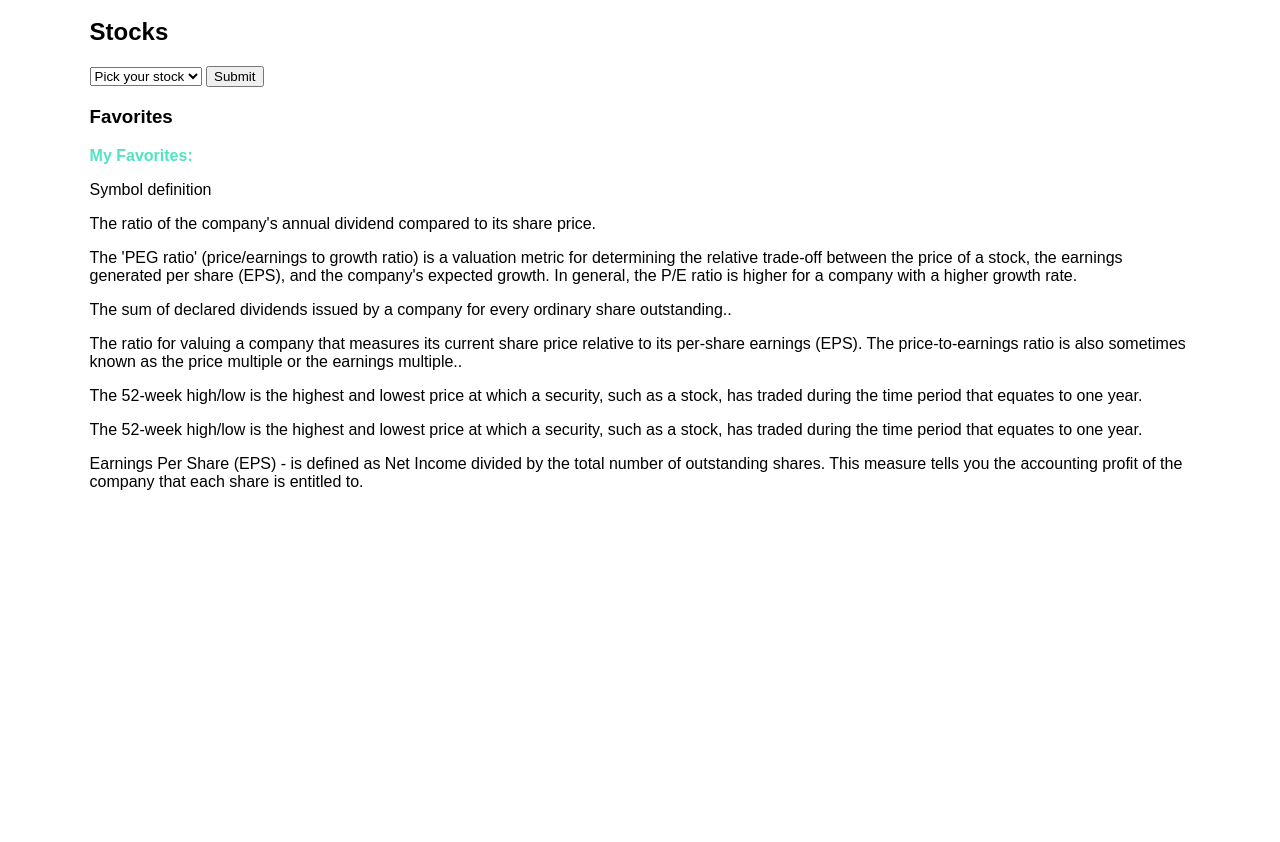
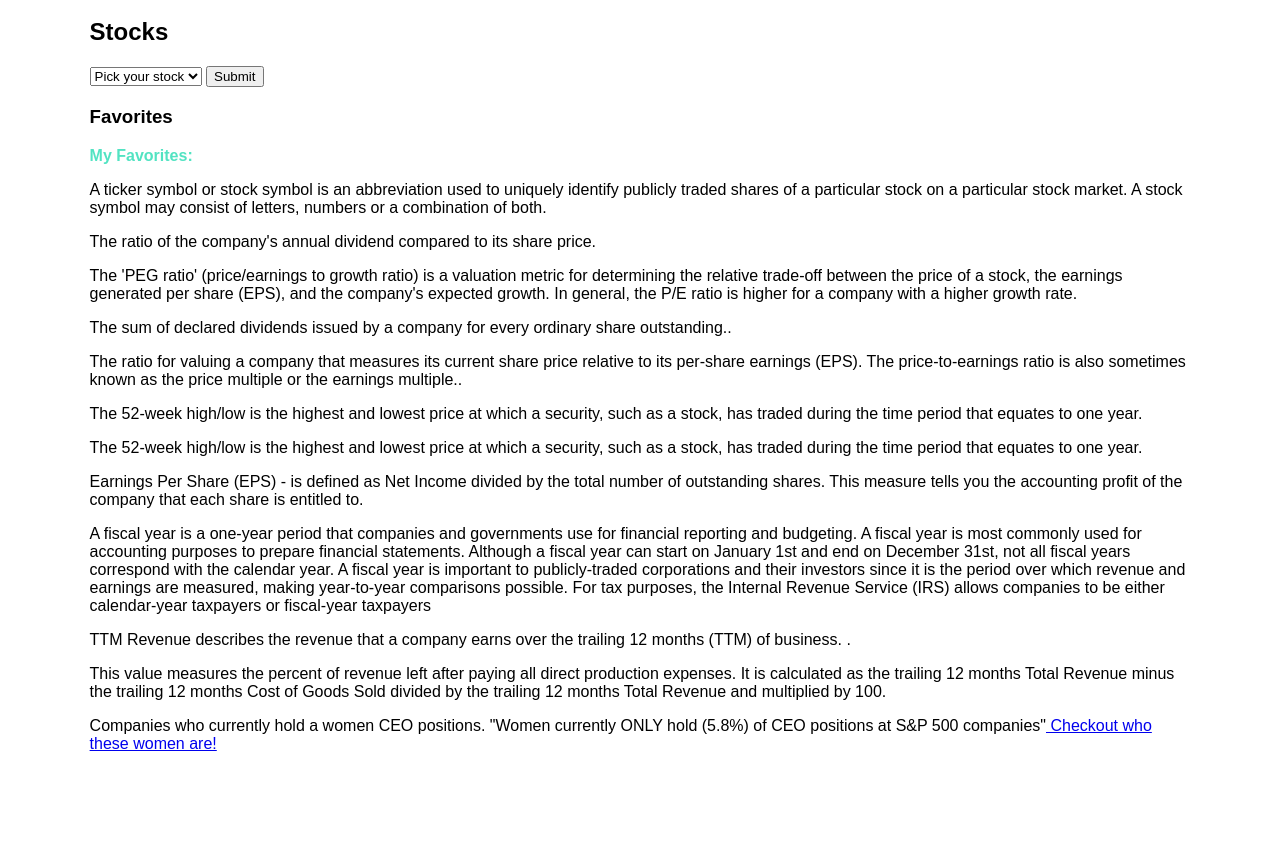
Before and after one commit to tabualhsan/Dow-Jane, a Flask app: page /stocks in a window 1280 px wide. Shown: the part 169-1011 px from the top of the page. Before the commit the page ends 659 px from the top, so only its background shows below. Run offline with Flask 2, Linux system fonts and the light colour scheme; the visitor is signed in with stand-in values (Sample User, id 1); data that the repository does not hold is empty; some libraries are stand-ins or nearby versions.

Commit message:
women ceo symbols

```diff
--- a/crud.py
+++ b/crud.py
@@ -86,12 +86,15 @@ def get_all_stocks():
 
 
 def save_stocks(all_stocks):
+    women_lead = ['GM', 'BBY', 'ANTM','HSY','VTR','ORCL','TPR','ULTA','NDAQ', 'DUK','PGR','OXY','BEN','SYF', 'VRTX','CDW', 'CUS','OTIS','REG', 'ZTS', 'CLX', 'ROST','CE','AMD','ACN','GPS','UPS','ANET','NOC']
 
     count = 0
     for stock in all_stocks:
         if count != 0:
-            stockInfo =Stock(symbol = stock[0], stock_name=stock[1], exchange=stock[2],asset_type=stock[3],status=[4], ipo_date=stock[5], delisting_date=stock[6])
-
+            if stock[0] in women_lead:
+                stockInfo = Stock(symbol = stock[0], stock_name=stock[1], exchange=stock[2],asset_type=stock[3],status=[4], ipo_date=stock[5], delisting_date=stock[6], women_lead = True)
+            else:
+                stockInfo = Stock(symbol = stock[0], stock_name=stock[1], exchange=stock[2],asset_type=stock[3],status=[4], ipo_date=stock[5], delisting_date=stock[6])
 
             db.session.add(stockInfo)
             db.session.commit()
@@ -104,12 +107,6 @@ def get_stock():
 
 
 
-def get_women_lead():
-
-    women_lead = ['GM', 'BBY', 'ANTM','HSY','VTR','ORCL','TPR','ULTA','NDAQ', 'DUK','PGR','OXY','BEN','SYF', 'VRTX','CDW', 'CUS','OTIS','REG', 'ZTS', 'CLX', 'ROST','CE','AMD','ACN','GPS','UPS','ANET','NOC']
-    for stock in women_lead:
-        print(stock)
-    # return women_lead.query.all()
 
 # favorite info ================================================================
 def create_favorites(user_id, stock_id):
--- a/model.py
+++ b/model.py
@@ -36,7 +36,7 @@ class Stock(db.Model):
     status = db.Column(db.String, nullable = False)
     ipo_date = db.Column(db.String, nullable = False)
     delisting_date = db.Column(db.String, nullable = False)
-    women_lead = db.Column(db.Boolean, default = True )
+    women_lead = db.Column(db.Boolean, default = False )
 
 
 
--- a/server.py
+++ b/server.py
@@ -118,7 +118,7 @@ def get_stock():
 
     json_response = res.json()
 
-    json_response.update({"StockID": stock.stock_id})
+    json_response.update({"StockID": stock.stock_id, "WomenLead": stock.women_lead})
 
 
     if symbol:
--- a/static/stocks.js
+++ b/static/stocks.js
@@ -10,6 +10,11 @@ function get_stock_info(evt){
 
 
 }
+
+function get_women_lead(evt){
+
+
+}
 function updateInfo(results){
     $(".company_info").show();
     $("#StockID").html(results.StockID);
@@ -19,6 +24,8 @@ function updateInfo(results){
     $('#Description').html(results.Description);
     $('#Address').html(results.Address);
     $('#FullTimeEmployees').html(results.FullTimeEmployees);
+    $('#RevenueTTM').html(results.RevenueTTM);
+    $('#FiscalYearEnd').html(results.FiscalYearEnd);
     $('#AssetType').html(results.AssetType);
     $('#DividendPerShare').html(results.DividendPerShare);
     $('#DividendYield').html(results.DividendYield);
@@ -26,8 +33,9 @@ function updateInfo(results){
     $('#PEGRatio').html(results.PEGRatio);
     $('#PERatio').html(results.PERatio);
     $('#EPS').html(results.EPS);
-    $('#52WeekHigh').html(results.r["52WeekHigh"]);
-    $('#52WeekLow').html(results.r["52WeekLow"]);
+    $('#WomenLead').html(results.WomenLead ? 'Yes': 'No');
+    $('#52WeekHigh').html(results["52WeekHigh"]);
+    $('#52WeekLow').html(results["52WeekLow"]);
     $('#EPS').html(results.EPS);
 
 };
--- a/templates/all_stocks.html
+++ b/templates/all_stocks.html
@@ -26,7 +26,7 @@
             <dd id="user_favorites"></dd>
             {% for fav in favs %}
 
-                <li> {{fav[1]}} </li>
+                <li> &#10084 {{fav[1]}} </li>
 
             {% endfor %}
         </d1>
@@ -50,18 +50,26 @@
             <dd id="Description"></dd>
             <dt>Address:</dt>
             <dd id="Address"></dd>
-            <dt>FullTimeEmployees:</dt>
+            <dt>Full Time Employees:</dt>
             <dd id="FullTimeEmployees"></dd>
-            <dt>AssetType:</dt>
+            <dt><a href="#RevenueTTM_modal" rel="modal:open">Revenue-TTM:</a></dt>
+            <dd id="RevenueTTM"></dd>
+            <dt><a href="#GrossProfitTTM_modal" rel="modal:open">Gross Profit-TTM</a></dt>
+            <dd id="GrossProfitTTM"></dd>
+            <dt><a href="#FiscalYearEnd_modal" rel= "modal:open">Fiscal Year End:</a></dt>
+            <dd id="FiscalYearEnd"></dd>
+            <dt>Asset Type:</dt>
             <dd id="AssetType"></dd>
-            <dt><a href="#DividendYield_modal" rel="modal:open">DividendYield:</a></dt>
+            <dt><a href="#DividendYield_modal" rel="modal:open">Dividend Yield:</a></dt>
             <dd id="DividendYield"></dd>
-            <dt><a href= "#DividendPerShare_modal" rel= "modal:open">DividendPerShare:</a></dt>
+            <dt><a href= "#DividendPerShare_modal" rel= "modal:open">Dividend Per Share:</a></dt>
             <dd id="DividendPerShare"></dd>
             <dt><a href="#PEGRatio_modal"rel="modal:open">PEGRatio:</a></dt>
             <dd id="PEGRatio"></dd>
             <dt><a href="#PERatio_modal" rel="modal:open">PERatio:</a></dt>
             <dd id="PERatio"></dd>
+            <dt><a href="#WomenLead_modal" rel="modal:open">Women Lead:</a></dt>
+            <dd id="WomenLead"></dd>
             <dt><a href="#52WeekHigh_modal" rel="modal:open">52WeekHigh:</a></dt>
             <dd id="52WeekHigh"></dd>
             <dt><a href="#52WeekLow_modal" rel="modal:open">52WeekLow:</a></dt>
@@ -74,7 +82,7 @@
 
 
     <div id="symbol_modal" class="modal">
-        <p>Symbol definition</p>
+        <p>A ticker symbol or stock symbol is an abbreviation used to uniquely identify publicly traded shares of a particular stock on a particular stock market. A stock symbol may consist of letters, numbers or a combination of both.</p>
     </div>
     <div id="DividendYield_modal" class="modal">
         <p>The ratio of the company's annual dividend compared to its share price.</p>
@@ -96,8 +104,17 @@
     <div id="EPS_modal" class="modal">
         <p>Earnings Per Share (EPS) - is defined as Net Income divided by the total number of outstanding shares. This measure tells you the accounting profit of the company that each share is entitled to.</p>
     </div>
+    <div id="FiscalYearEnd_modal" class="modal">
+        <p>A fiscal year is a one-year period that companies and governments use for financial reporting and budgeting. A fiscal year is most commonly used for accounting purposes to prepare financial statements. Although a fiscal year can start on January 1st and end on December 31st, not all fiscal years correspond with the calendar year. A fiscal year is important to publicly-traded corporations and their investors since it is the period over which revenue and earnings are measured, making year-to-year comparisons possible. For tax purposes, the Internal Revenue Service (IRS) allows companies to be either calendar-year taxpayers or fiscal-year taxpayers</p>
+    <div id="RevenueTTM_modal" class="modal">
+        <p>TTM Revenue describes the revenue that a company earns over the trailing 12 months (TTM) of business. .</p>
+    </div>
+    <div id="GrossProfitTTM_modal" class="modal">
+        <p>This value measures the percent of revenue left after paying all direct production expenses. It is calculated as the trailing 12 months Total Revenue minus the trailing 12 months Cost of Goods Sold divided by the trailing 12 months Total Revenue and multiplied by 100.</p>
+    </div>
 
-
+    <div id="WomenLead_modal" class="modal">
+        <p>Companies who currently hold a women CEO positions. "Women currently ONLY hold (5.8%) of CEO positions at S&P 500 companies"<a href="https://www.catalyst.org/research/women-in-sp-500-companies/"> Checkout who these women are!</a> </p>   </div>
 
     </div>
     </section>
```
Also changed, not shown: seed_database.py (+9 -8 lines).
